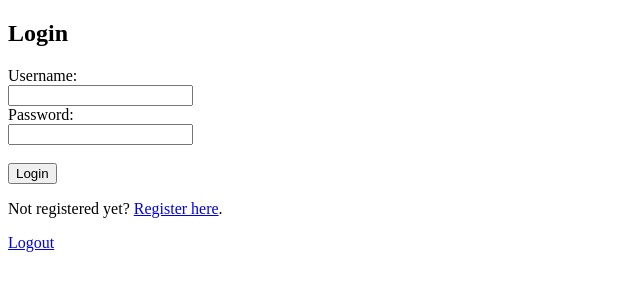
After one commit to klee0220/super, a Django app: page /order/login/ in a window 1280 px wide. The commit adds this page. Shown: the top 300 px of the page, without its empty margins (0-640 px from the left). Run offline with Django 5.2, Linux system fonts and the light colour scheme.

Commit message:
added login user, logout, register

```diff
--- /dev/null
+++ b/order_app/templates/login.html
@@ -0,0 +1,23 @@
+<!-- order_app/templates/login.html -->
+
+<!DOCTYPE html>
+<html lang="en">
+<head>
+    <meta charset="UTF-8">
+    <meta name="viewport" content="width=device-width, initial-scale=1.0">
+    <title>Login</title>
+</head>
+<body>
+    <h2>Login</h2>
+    <form method="post">
+        {% csrf_token %}
+        <label for="username">Username:</label><br>
+        <input type="text" id="username" name="username"><br>
+        <label for="password">Password:</label><br>
+        <input type="password" id="password" name="password"><br><br>
+        <input type="submit" value="Login">
+    </form>
+    <p>Not registered yet? <a href="{% url 'register' %}">Register here</a>.</p>
+    <p><a href="{% url 'logout' %}">Logout</a></p>
+</body>
+</html>
--- a/order_app/urls.py
+++ b/order_app/urls.py
@@ -10,4 +10,8 @@ urlpatterns = [
     path('view_all_requests/', views.view_all_requests, name='view_all_requests'),
     # Добавляем путь для URL /order/
     path('', views.order_home, name='order_home'),
+    path('login/', views.user_login, name='login'),
+    path('register/', views.user_registration, name='register'),
+    path('logout/', views.user_logout, name='logout'),
+
 ]
--- a/order_app/views.py
+++ b/order_app/views.py
@@ -1,7 +1,39 @@
-from django.shortcuts import render, get_object_or_404
+from django.shortcuts import render, get_object_or_404, redirect
 from django.http import HttpResponse
 from .models import Request, CustomUser, FieldAnalyzer
 from django.template.loader import get_template
+from django.contrib.auth import authenticate, login
+from .forms import RegistrationForm
+from django.contrib.auth import logout
+
+
+def user_registration(request):
+    if request.method == 'POST':
+        form = RegistrationForm(request.POST)
+        if form.is_valid():
+            form.save()
+            return redirect('login')
+    else:
+        form = RegistrationForm()
+    return render(request, 'registration.html', {'form': form})
+
+
+def user_login(request):
+    if request.method == 'POST':
+        username = request.POST.get('username')
+        password = request.POST.get('password')
+        user = authenticate(request, username=username, password=password)
+        if user is not None:
+            login(request, user)
+            return redirect('view_all_requests')
+        else:
+            return render(request, 'login.html', {'error_message': 'Invalid username or password.'})
+    return render(request, 'login.html')
+
+
+def user_logout(request):
+    logout(request)
+    return redirect('login')
 
 
 def create_request(request):
@@ -48,5 +80,8 @@ def view_all_requests(request):
 
 
 def order_home(request):
+    registration_form = RegistrationForm()  # Перенесли сюда
     template = get_template('order_home.html')
-    return HttpResponse(template.render())
+    return HttpResponse(template.render({'registration_form': registration_form}, request))
+    #return HttpResponse(template.render())
+    #return render(request, 'order_home.html', {'registration_form': registration_form})
```
Also changed, not shown: order_app/forms.py (added, +11 -0 lines), order_app/templates/order_home.html (+5 -2 lines), order_app/templates/registration.html (added, +17 -0 lines), README.md, order_app/migrations/0002_rename_user_customuser.py (added).
